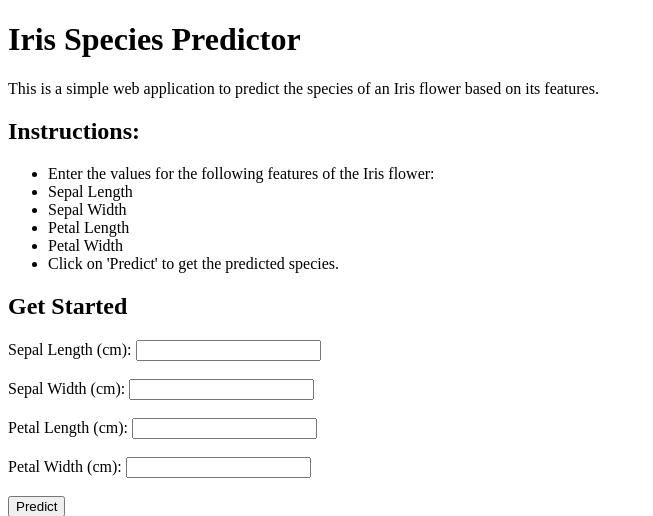
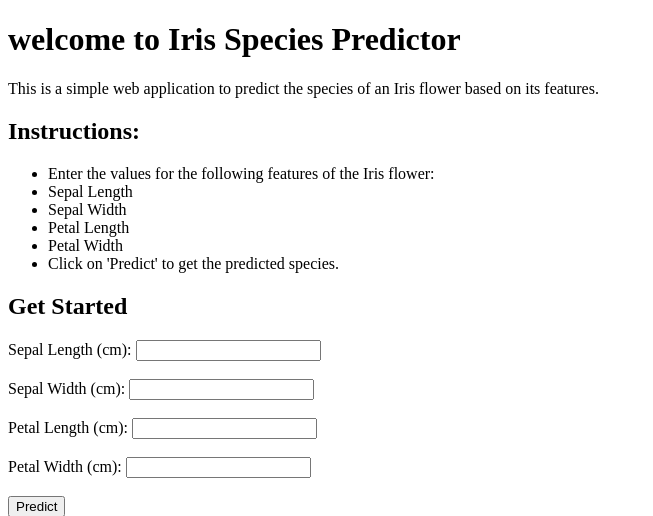
Before and after one commit to heba-abdullah5/iris, a Flask app: page / in a window 1280 px wide. Shown: the top 516 px of the page, without its empty margins (0-653 px from the left). Run offline with Flask 3, Linux system fonts and the light colour scheme; parts of the project's set-up code (start-up, migrations or seed data) failed here and were passed over.

Commit message:
changed home file

```diff
--- a/templates/home.html
+++ b/templates/home.html
@@ -5,7 +5,7 @@
 </head>
 <body>
 
-    <h1> Iris Species Predictor</h1>
+    <h1>welcome to Iris Species Predictor</h1>
 
     <p>
         This is a simple web application to predict the species of an Iris flower based on its features.
```
